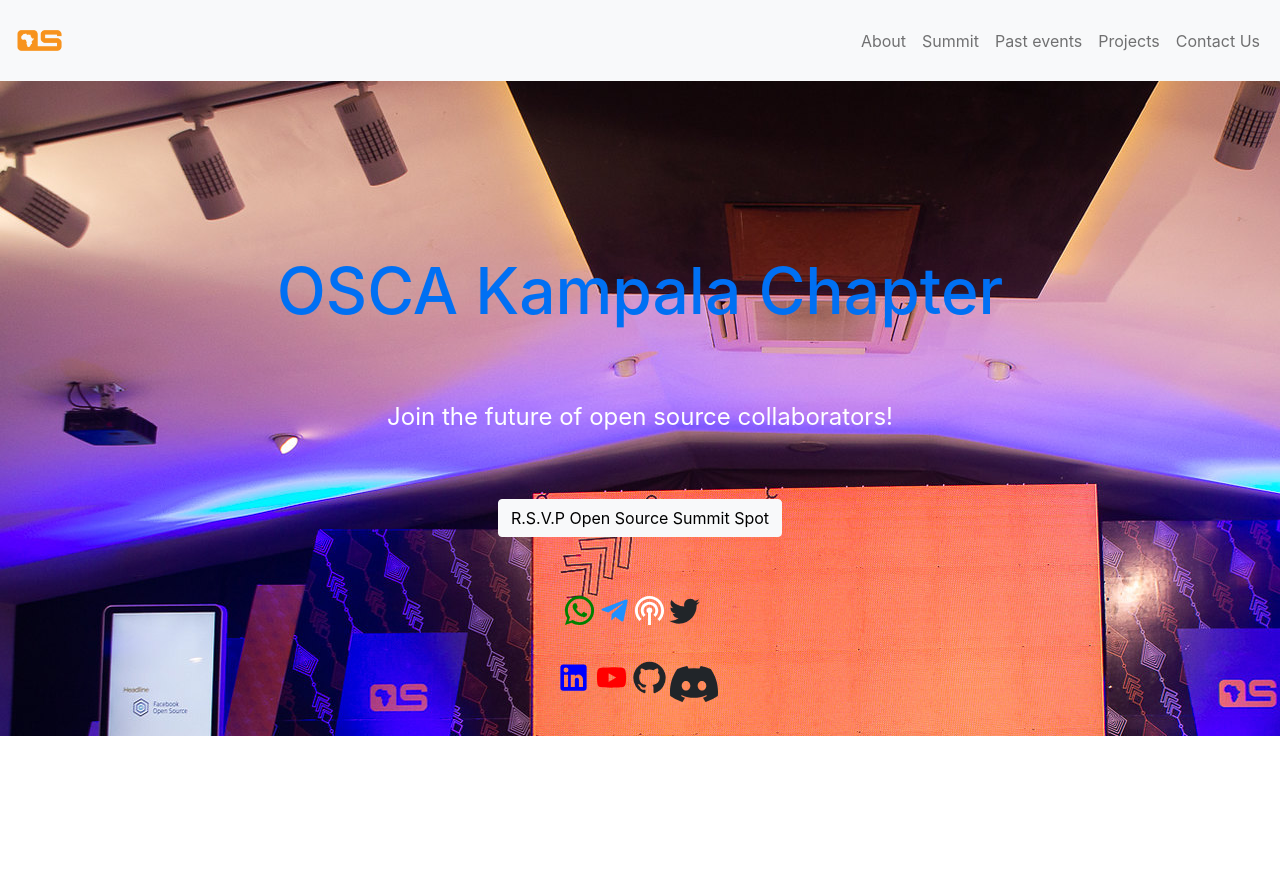
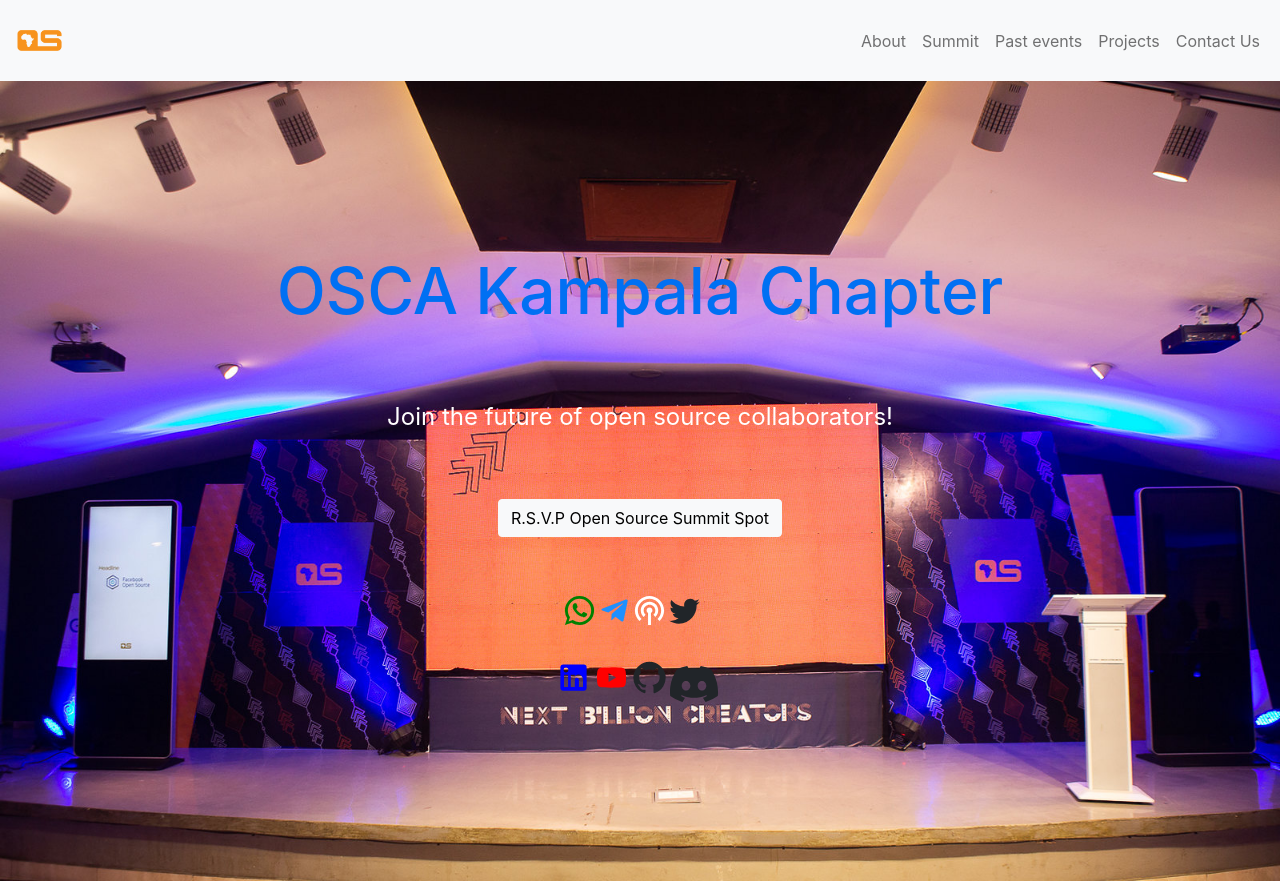
Before and after one commit to oscakampala/oscakampala.github.io, a Next.js app: page / in a window 1280 px wide. Built offline with nearby package versions, Linux system fonts and the light colour scheme.

Commit message:
Fix bg image to cover

```diff
--- a/components/HomeMain.js
+++ b/components/HomeMain.js
@@ -32,8 +32,7 @@ export const HomeMainComponent = () => {
 
       <div style={{ backgroundImage:`url("/stage.jpg")`,
       backgroundRepeat:"no-repeat",
-      height:'655px',
-      width:'100%',
+      backgroundSize: 'cover',
 }} >
       <div className="container">
 
```
